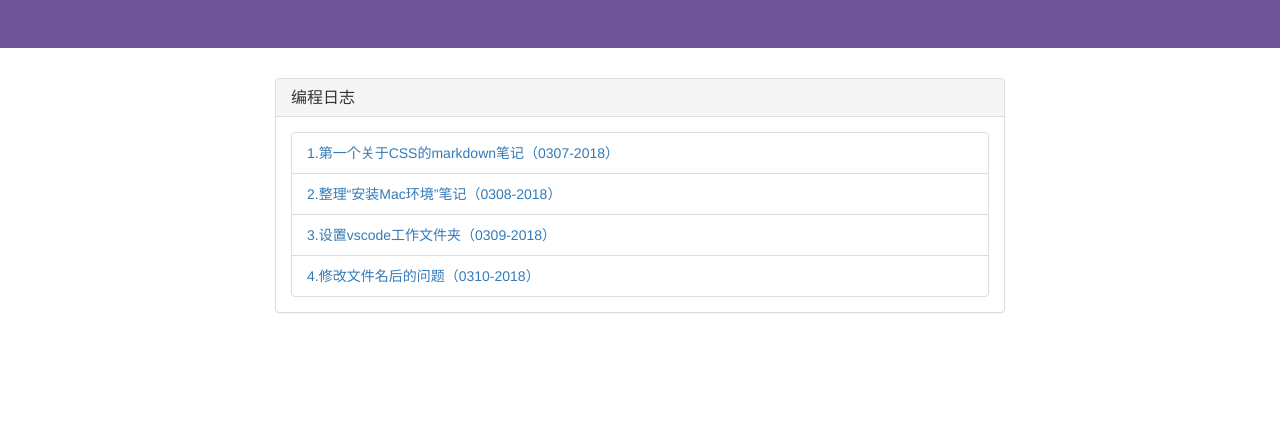
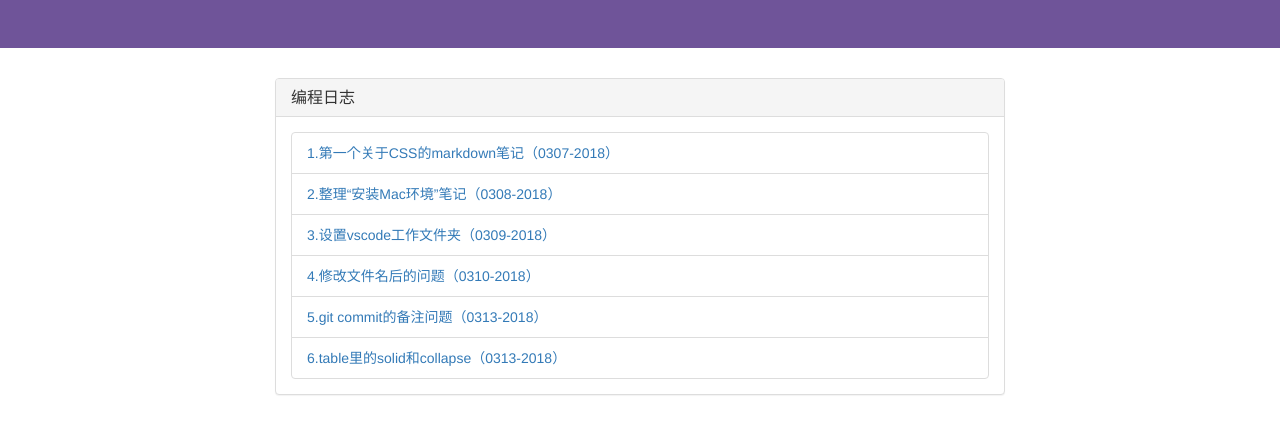
Before and after one commit to LearnerYing/Programming-Note, a plain HTML site: page index.html in a window 1280 px wide. Shown: the part 122-556 px from the top of the page. Drawn offline with nearby package versions, Linux system fonts and the light colour scheme.

Commit message:
添加笔记地址

```diff
--- a/index.html
+++ b/index.html
@@ -42,6 +42,16 @@
               4.修改文件名后的问题（0310-2018）
             </a>
           </li>
+          <li class="list-group-item">
+            <a href="https://github.com/learnerying/Programming-Note/blob/master/5.git%20commit%E5%A4%87%E6%B3%A8%E9%97%AE%E9%A2%98.md">
+              5.git commit的备注问题（0313-2018）
+            </a>
+          </li>
+          <li class="list-group-item">
+              <a href="https://github.com/learnerying/Programming-Note/blob/master/6.table%E9%87%8C%E7%9A%84solid%E5%92%8Ccollapse.md">
+                6.table里的solid和collapse（0313-2018）
+              </a>
+            </li>
         </div>
       </div>
     </div>
```
